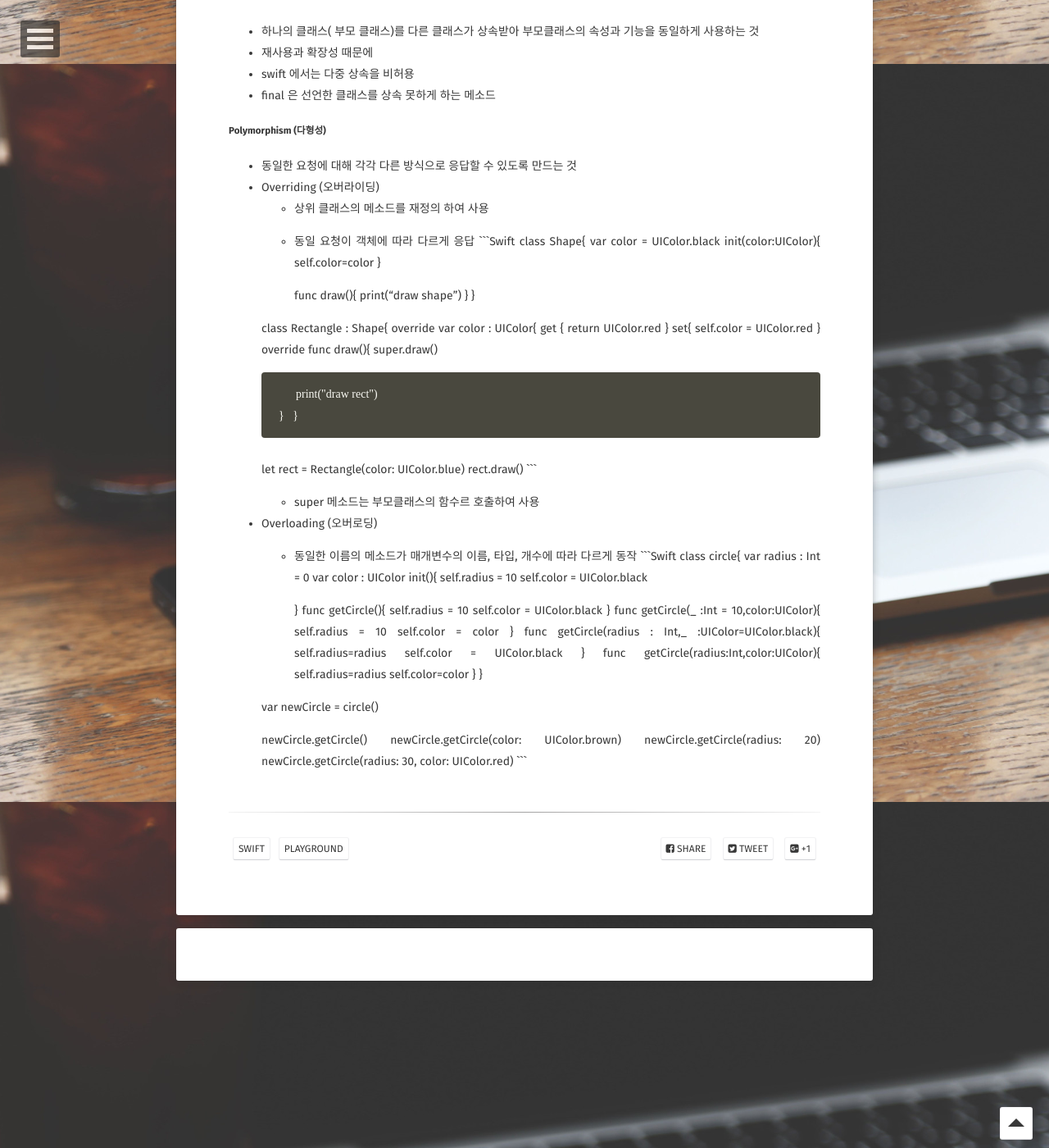
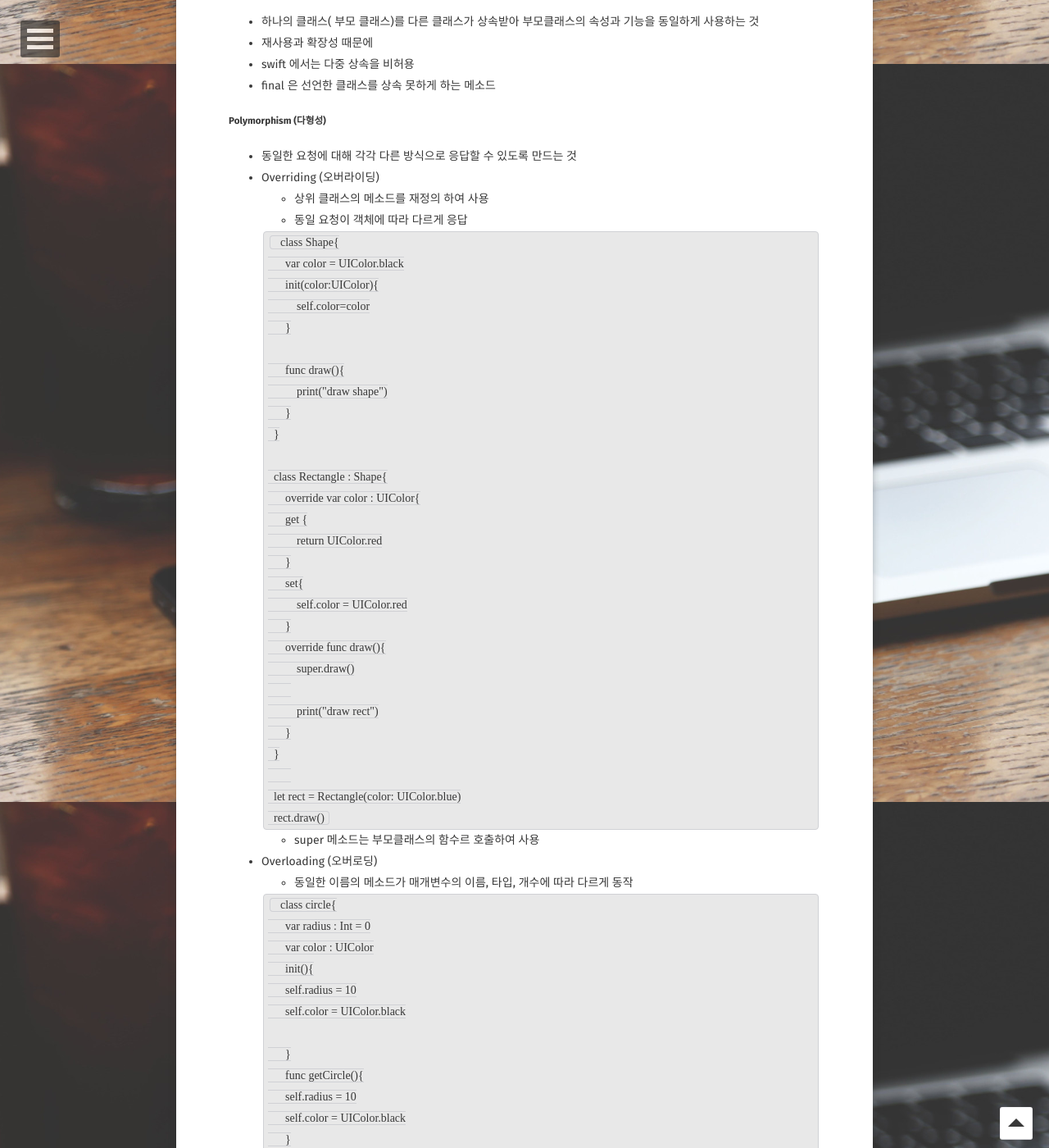
Before and after one commit to Gunwoos/Gunwoos.github.io, a Jekyll site: the page built from _posts/2018-10-03-swift06.md, in a window 1280 px wide and 1400 px high, scrolled down 2622 px. Shown: the whole window at 82% size. Built offline with Jekyll 4.4.1, drawn with Linux system fonts in a browser that asks for light colours; some web fonts are replaced; comment, search, counter and statistics services are not loaded; some of the changed text lies outside the part shown.

Commit message:
Update 2018-10-03-swift06.md

````diff
--- a/_posts/2018-10-03-swift06.md
+++ b/_posts/2018-10-03-swift06.md
@@ -11,11 +11,10 @@ comments: true
 
 # OOP ( Object-Oriented Programming )
 
-```
-객체지향 프로그래밍 ( oop ) 이란 캡슐화, 다형성, 상속 을 이용하여 코드의 재사용을 증가시키고, 유지보수를 감소시키는 장점을 얻기 위해서 객체들을 연결시켜 프로그래밍 하는 것
-```
+- 객체지향 프로그래밍 ( oop ) 이란 캡슐화, 다형성, 상속 을 이용하여 코드의 재사용을 증가시키고, 유지보수를 감소시키는 장점을 얻기 위해서 객체들을 연결시켜 프로그래밍 하는 것
 
 ### 객체의 구성
+
 ```Swift
 class kermit{
 	var color : String = "green" // 데이터 (상태)
@@ -32,6 +31,7 @@ class kermit{
 	- 메소드 : 멤버 함수 , 클래스 안에서 사용하는 함수, 클래스 데이터 타입에 의존적
 
 ### Class 와 Object
+
 ```Swift
 class Dog{
 	var color : String!
@@ -67,6 +67,7 @@ protocol Human {
 - 대상의 불필요한 부분을 무시하여 복잡성을 줄이고 목적에 집중할 수 있도록 단순화 시키는 것 ( 디자인 레벨)
 
 ##### Encapsulation (캡슐화)
+
 ```
 class Person{
 	private birthday : Int = 950228
@@ -85,6 +86,7 @@ class Person{
 - 정보 은닉화 : 외부에 알릴 정보만 알리고 보안을 위한 정보는 숨김
 
 ##### Inheritance (상속)
+
 ```
 class car{
 	var wheel : Int = 4
@@ -116,6 +118,7 @@ final class bus : manualCar {
 - Overriding (오버라이딩)
 	- 상위 클래스의 메소드를 재정의 하여 사용
 	- 동일 요청이 객체에 따라 다르게 응답
+
 	```Swift
 	class Shape{
 		var color = UIColor.black
@@ -146,11 +149,13 @@ final class bus : manualCar {
 	let rect = Rectangle(color: UIColor.blue)
 	rect.draw()
 	```
+
 	- super 메소드는 부모클래스의 함수르 호출하여 사용
 
 
 - Overloading (오버로딩)
 	- 동일한 이름의 메소드가 매개변수의 이름,  타입, 개수에 따라 다르게 동작
+
 	```Swift
 	class circle{
 	    var radius : Int = 0
@@ -184,4 +189,5 @@ final class bus : manualCar {
 	newCircle.getCircle(color: UIColor.brown)
 	newCircle.getCircle(radius: 20)
 	newCircle.getCircle(radius: 30, color: UIColor.red)
+
 	```
````
